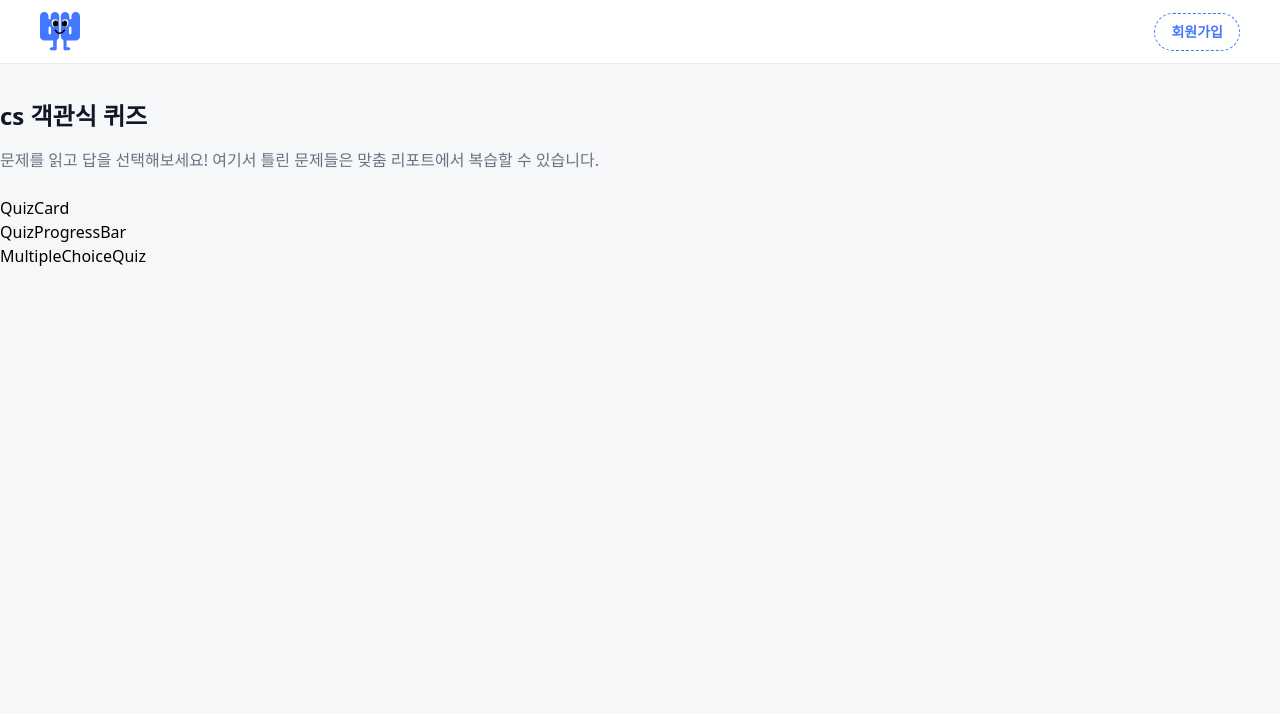
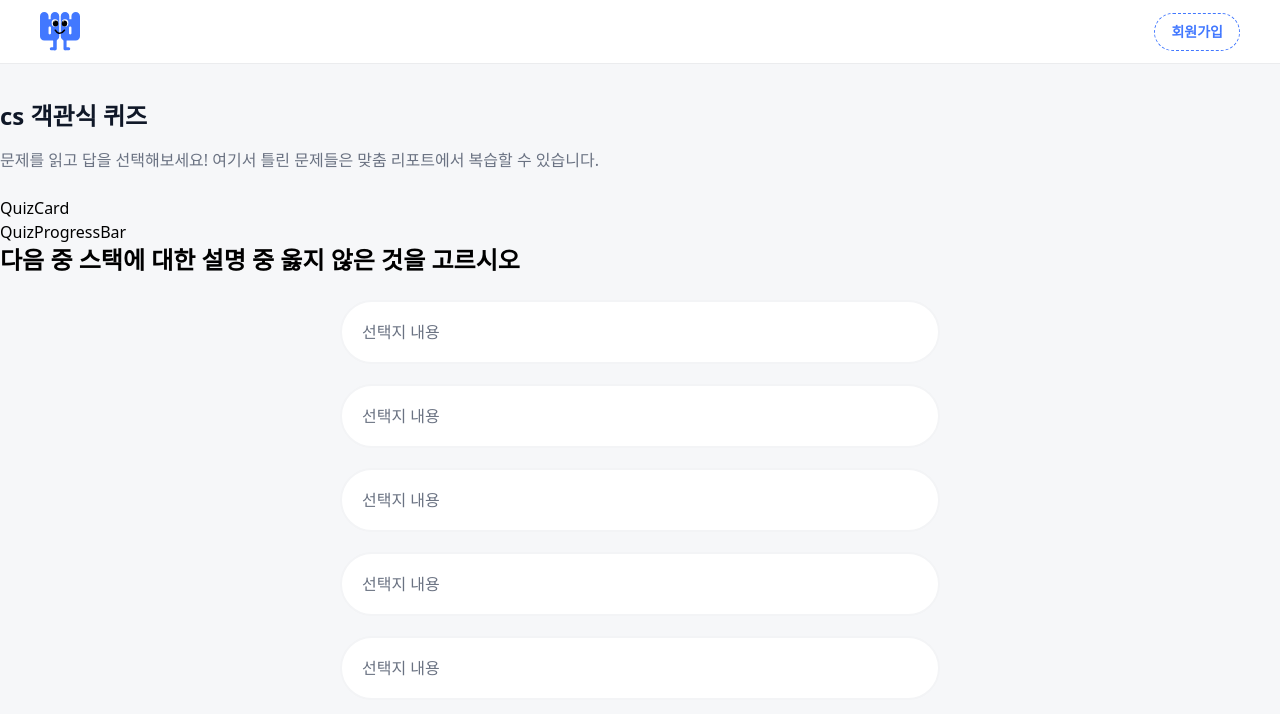
Before and after one commit to boostcampwm2025/web14-B4, a Next.js app in the folder frontend/: page /main-quiz/1/multiple-choice in a window 1280 px wide. Shown: the top 714 px of the page. Built offline with nearby package versions, Linux system fonts and the light colour scheme.

Commit message:
feat: 선택지 컴포넌트 스타일 구현

```diff
--- a/frontend/src/app/main-quiz/[id]/multiple-choice/components/multiple-quizzes/Choice.tsx
+++ b/frontend/src/app/main-quiz/[id]/multiple-choice/components/multiple-quizzes/Choice.tsx
@@ -1,5 +1,26 @@
-export default function Choice() {
+import { useState } from 'react';
+
+interface ChoiceProps {
+  text?: string;
+}
+
+export default function Choice({ text = '선택지 내용' }: ChoiceProps) {
+  const [selected, setSelected] = useState(false);
+
+  const defaultClass =
+    'bg-white border-gray-100 text-gray-500 ' +
+    'hover:border-blue-500 hover:bg-blue-50 hover:-translate-y-[2px]';
+
+  const selectedClass =
+    'bg-blue-500 border-blue-500 text-white ' + 'shadow-[0_10px_20px_rgba(74,137,255,0.3)]';
+
   return (
-    <>선택지</>
-  )
+    <button
+      type="button"
+      onClick={() => setSelected((prev) => !prev)}
+      className={`'relative text-left text-base cursor-pointer w-150 h-16 px-5 rounded-4xl border-2 transition-all duration-200 ease-in-out ${selected ? selectedClass : defaultClass}`}
+    >
+      {text}
+    </button>
+  );
 }
--- a/frontend/src/app/main-quiz/[id]/multiple-choice/components/multiple-quizzes/MultipleChoiceQuiz.tsx
+++ b/frontend/src/app/main-quiz/[id]/multiple-choice/components/multiple-quizzes/MultipleChoiceQuiz.tsx
@@ -1,9 +1,20 @@
 'use client';
+
+import Choice from './Choice';
 
 export default function MultipleChoiceQuiz() {
   return (
     <div>
-      <h1>MultipleChoiceQuiz</h1>
+      <h2 className="text-2xl font-semibold">
+        다음 중 스택에 대한 설명 중 옳지 않은 것을 고르시오
+      </h2>
+      <div className="flex flex-col items-center gap-5 mt-6">
+        <Choice />
+        <Choice />
+        <Choice />
+        <Choice />
+        <Choice />
+      </div>
     </div>
   );
 }
```
